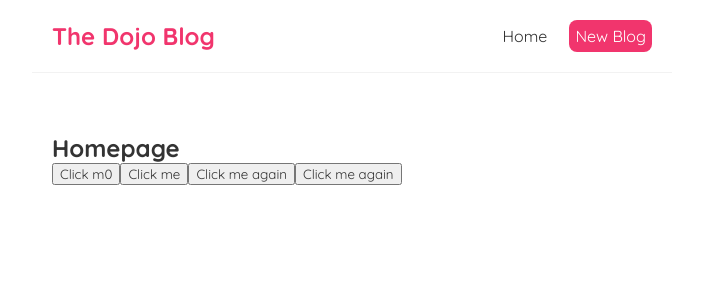
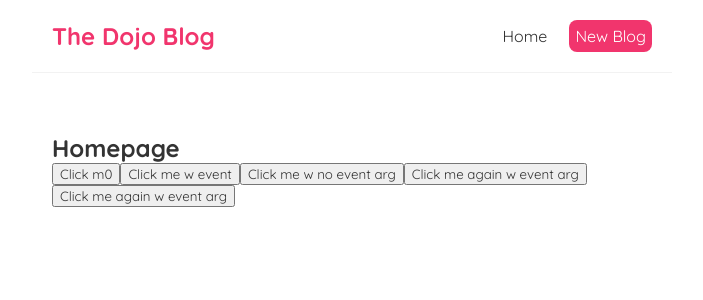
Before and after one commit to michaelc511/30_lessons, a React (Create React App) app: page / in a window 1280 px wide. Shown: the top 300 px of the page, without its empty margins (288-991 px from the left). Built offline with nearby package versions, Linux system fonts and the light colour scheme.

Commit message:
7_click_events

```diff
--- a/src/Home.js
+++ b/src/Home.js
@@ -8,6 +8,12 @@ const Home = () => {
   const handleClick = (e) => {
     console.log('hello ninjas', e);
   }
+
+  // pass an argument.
+  const handleClickAgain1 = (name) => {
+    console.log('hello ' + name );
+  }
+
 
   // pass an argument.
   const handleClickAgain = (name, e) => {
@@ -33,9 +39,11 @@ const Home = () => {
       */}
 
       <button onClick={handleClick0}>Click m0</button>
-      <button onClick={handleClick}>Click me</button>
-      <button onClick={(e) => handleClickAgain('mario', e)}>Click me again</button>
-      <button onClick={(e) => handleClickAgain2(e, 'mario')}>Click me again</button>
+      <button onClick={handleClick}>Click me w event</button>
+      <button onClick={(e) => handleClickAgain1('mario')}>Click me w no event arg</button>
+
+      <button onClick={(e) => handleClickAgain('mario', e)}>Click me again w event arg</button>
+      <button onClick={(e) => handleClickAgain2(e, 'mario')}>Click me again w event arg</button>
 
     </div>
   );
```
